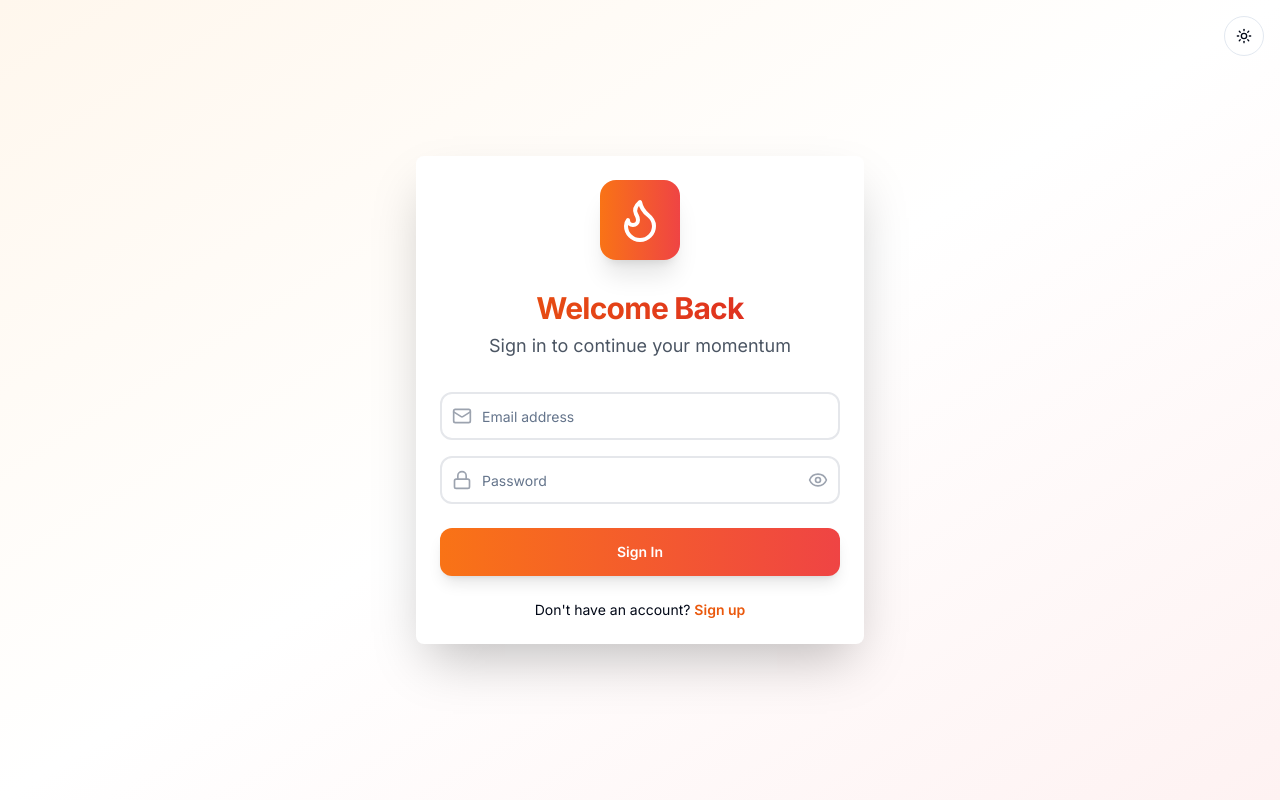
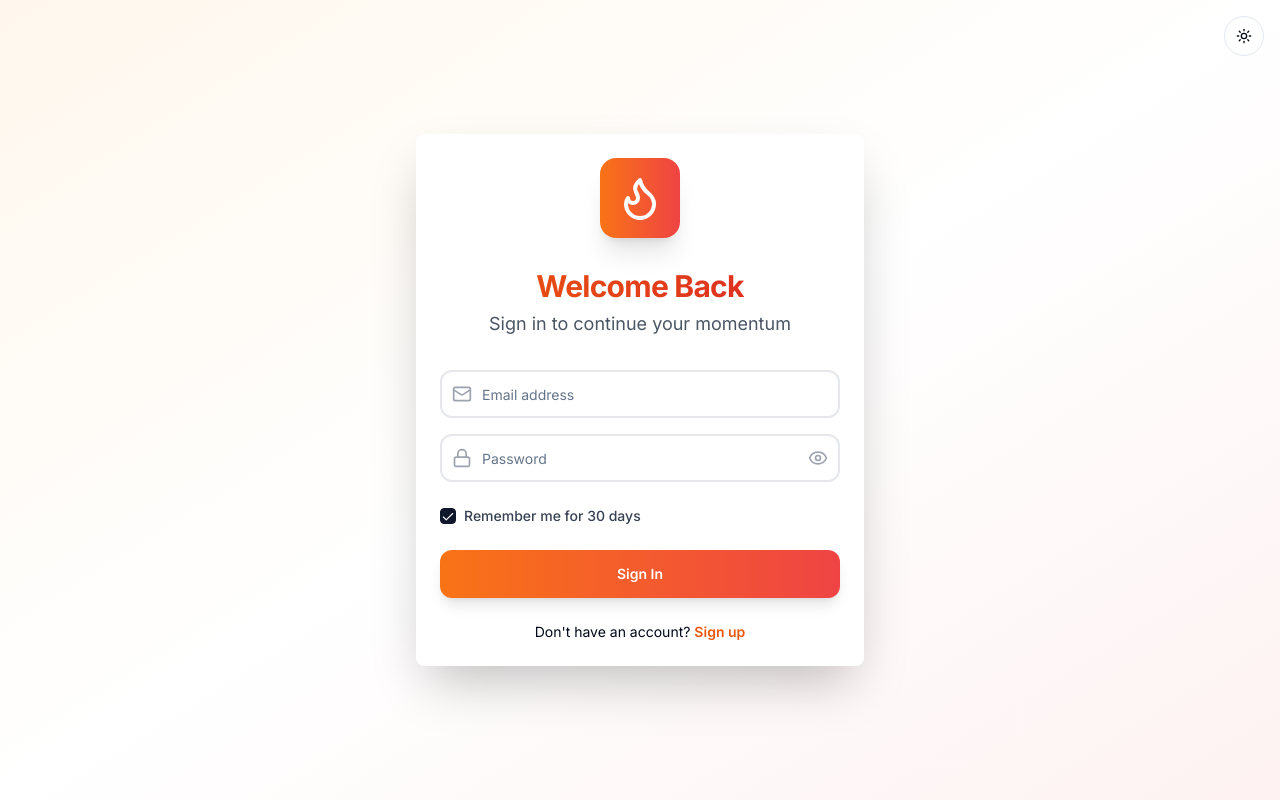
Before and after one commit to AlexArdelean21/Momentum, a Next.js app: page /auth/signin in a window 1280 px wide. Built offline with nearby package versions, Linux system fonts and the light colour scheme.

Commit message:
Add "Remember me" checkbox.

```diff
--- a/components/signin-form.tsx
+++ b/components/signin-form.tsx
@@ -10,6 +10,8 @@ import { Card, CardContent, CardDescription, CardHeader, CardTitle } from "@/com
 import { Flame, Mail, Lock, Eye, EyeOff } from "lucide-react"
 import { motion } from "framer-motion"
 import { ThemeToggle } from "@/components/theme-toggle"
+import { Checkbox } from "@/components/ui/checkbox"
+import { Label } from "@/components/ui/label"
 
 export default function SignInForm() {
   const [email, setEmail] = useState("")
@@ -114,6 +116,13 @@ export default function SignInForm() {
                 </div>
               </div>
 
+              <div className="flex items-center space-x-2">
+                <Checkbox id="remember-me" defaultChecked />
+                <Label htmlFor="remember-me" className="text-sm font-medium text-gray-700 dark:text-gray-300">
+                  Remember me for 30 days
+                </Label>
+              </div>
+
               {error && (
                 <div className="p-3 rounded-xl bg-red-50 dark:bg-red-900/20 border border-red-200 dark:border-red-700">
                   <p className="text-red-600 dark:text-red-400 text-sm">{error}</p>
```
Also changed, not shown: lib/auth.ts (+4 -4 lines), lib/types.ts (+8 -0 lines).
